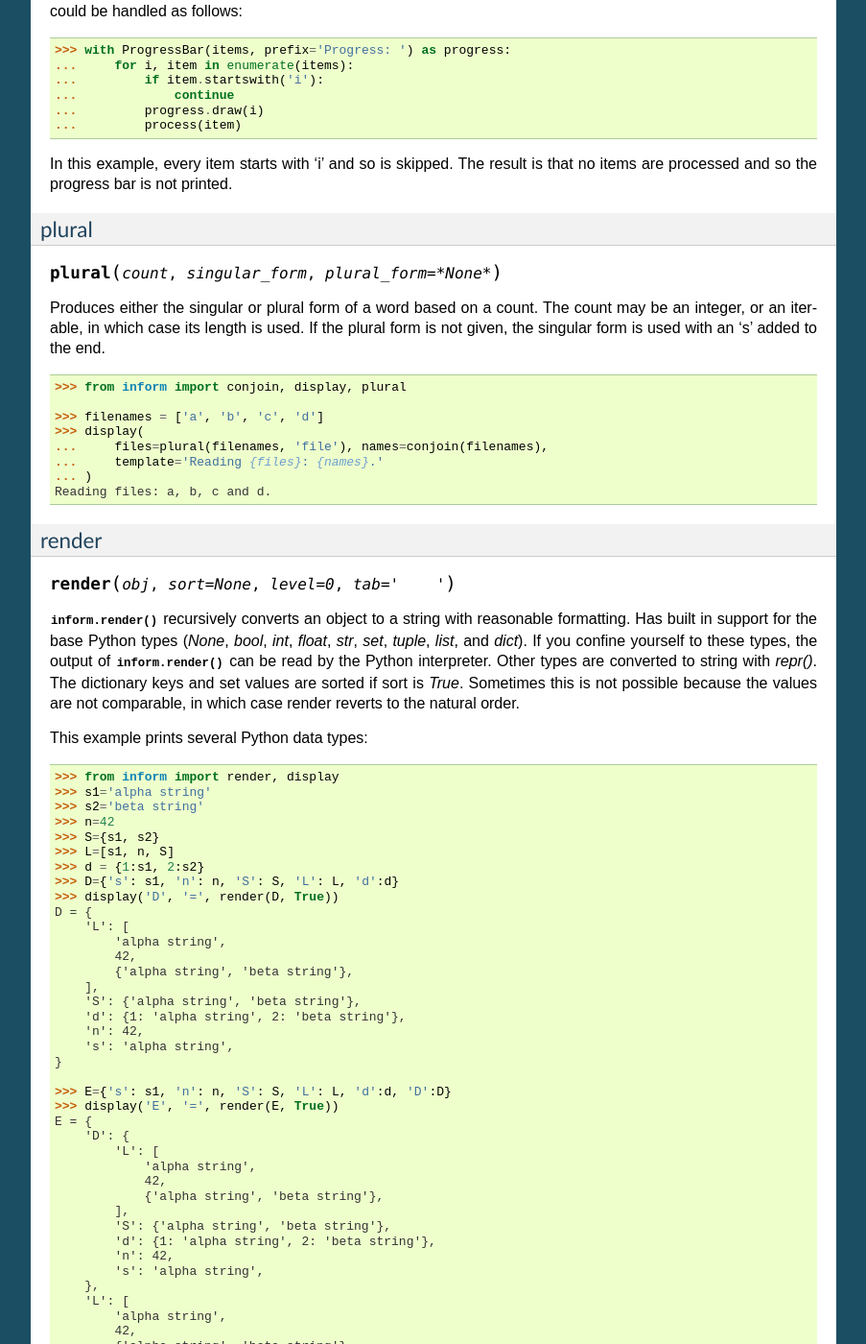
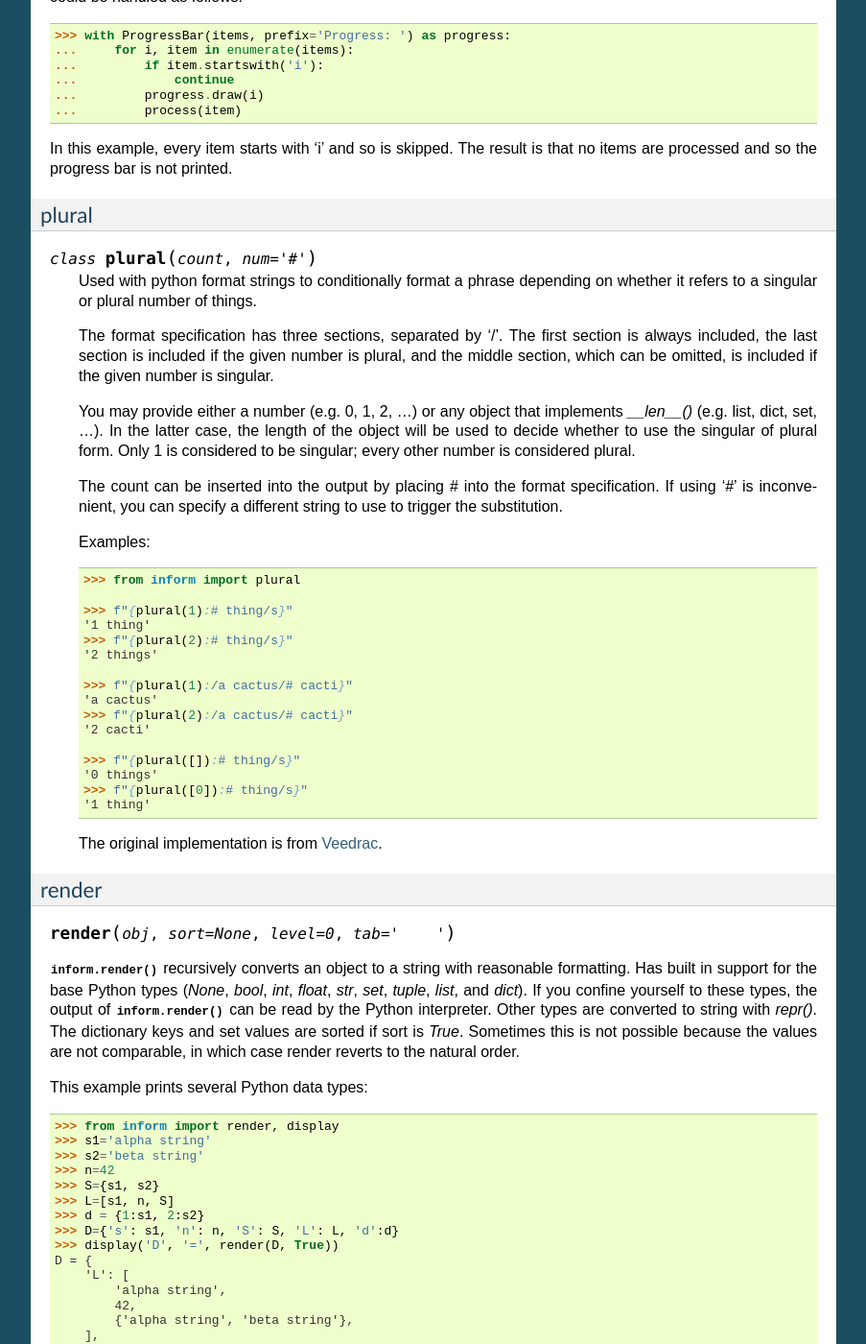
Before and after one commit to KenKundert/inform, a Sphinx documentation site: the page built from doc/user.rst, in a window 1280 px wide and 1400 px high, scrolled down 19035 px. Shown: the whole window at 96% size, without its empty margins (198-1101 px from the left). Built offline with Sphinx 7.4.7, drawn with Linux system fonts in a browser that asks for light colours; some of the changed text lies outside the part shown.

Commit message:
Move to Kale's version of plural().

```diff
--- a/README.rst
+++ b/README.rst
@@ -263,8 +263,7 @@ For example:
     >>> filetype = 'CSV'
     >>> display(
     ...     fmt(
-    ...         'Reading {filetype} {files}: {names}.',
-    ...         files=plural(filenames, 'file'),
+    ...         'Reading {filetype} files: {names}.',
     ...         names=conjoin(filenames),
     ...     )
     ... )
--- a/doc/api.rst
+++ b/doc/api.rst
@@ -84,7 +84,7 @@ User Utilities
 
 .. autofunction:: inform.os_error
 
-.. autofunction:: inform.plural
+.. autoclass:: inform.plural
 
 .. autofunction:: inform.render
 
--- a/doc/releases.rst
+++ b/doc/releases.rst
@@ -45,4 +45,7 @@ Releases
 **Latest development release**:
     | Version: 1.14.1
     | Released: 2018-12-22
+
     - Added *error_status* argument to :class:`inform.Inform`.
+    - Enhanced :class:`inform.plural`.  This enhancement is not backward
+      compatible.
--- a/doc/user.rst
+++ b/doc/user.rst
@@ -1039,14 +1039,13 @@ local scope.
 
 .. code-block:: python
 
-    >>> from inform import conjoin, display, fmt, plural
+    >>> from inform import conjoin, display, fmt
 
     >>> filenames = ['a', 'b', 'c', 'd']
     >>> filetype = 'CSV'
     >>> display(
     ...     fmt(
-    ...         'Reading {filetype} {files}: {names}.',
-    ...         files=plural(filenames, 'file'),
+    ...         'Reading {filetype} files: {names}.',
     ...         names=conjoin(filenames),
     ...     )
     ... )
@@ -1389,23 +1388,47 @@ that no items are processed and so the progress bar is not printed.
 plural
 """"""
 
-.. py:function:: plural(count, singular_form, plural_form=*None*)
-
-Produces either the singular or plural form of a word based on a count.
-The count may be an integer, or an iterable, in which case its length is used.
-If the plural form is not given, the singular form is used with an 's' added to
-the end.
-
-.. code-block:: python
-
-    >>> from inform import conjoin, display, plural
-
-    >>> filenames = ['a', 'b', 'c', 'd']
-    >>> display(
-    ...     files=plural(filenames, 'file'), names=conjoin(filenames),
-    ...     template='Reading {files}: {names}.'
-    ... )
-    Reading files: a, b, c and d.
+.. py:class:: plural(count, num='#')
+
+    Used with python format strings to conditionally format a phrase depending
+    on whether it refers to a singular or plural number of things.
+
+    The format specification has three sections, separated by '/'.  The first
+    section is always included, the last section is included if the given number
+    is plural, and the middle section, which can be omitted, is included if the
+    given number is singular.
+
+    You may provide either a number (e.g. 0, 1, 2, ...) or any object that
+    implements `__len__()` (e.g. list, dict, set, ...).  In the latter case,
+    the length of the object will be used to decide whether to use the singular
+    of plural form.  Only 1 is considered to be singular; every other number is
+    considered plural.
+
+    The count can be inserted into the output by placing # into the format
+    specification. If using '#' is inconvenient, you can specify a different
+    string to use to trigger the substitution.
+
+    Examples::
+
+        >>> from inform import plural
+
+        >>> f"{plural(1):# thing/s}"
+        '1 thing'
+        >>> f"{plural(2):# thing/s}"
+        '2 things'
+
+        >>> f"{plural(1):/a cactus/# cacti}"
+        'a cactus'
+        >>> f"{plural(2):/a cactus/# cacti}"
+        '2 cacti'
+
+        >>> f"{plural([]):# thing/s}"
+        '0 things'
+        >>> f"{plural([0]):# thing/s}"
+        '1 thing'
+
+    The original implementation is from `Veedrac
+    <http://stackoverflow.com/questions/21872366/plural-string-formatting>`_.
 
 
 .. _render desc:
```
Also changed, not shown: other parts of README.rst (+1 -1 lines), 2 other files.
